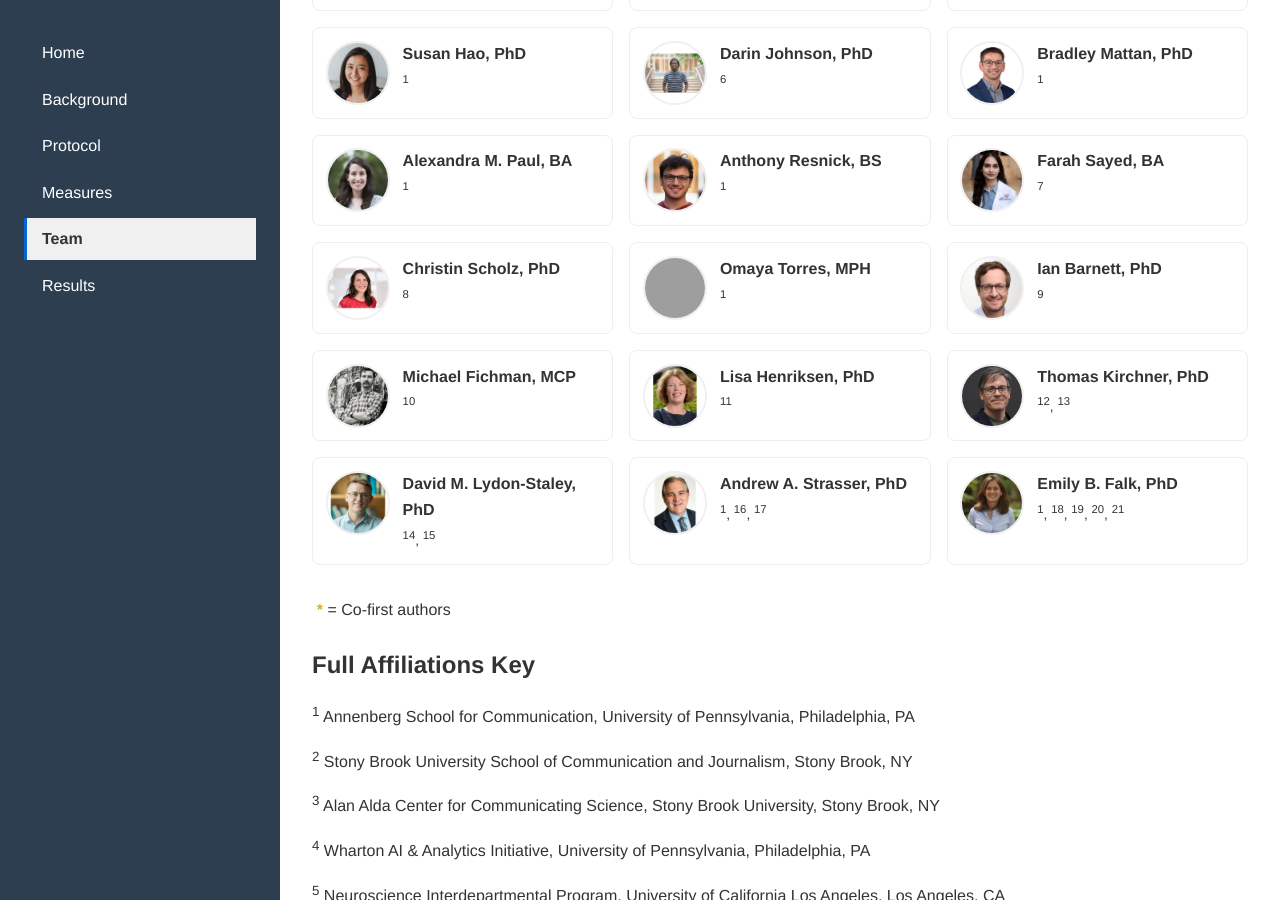
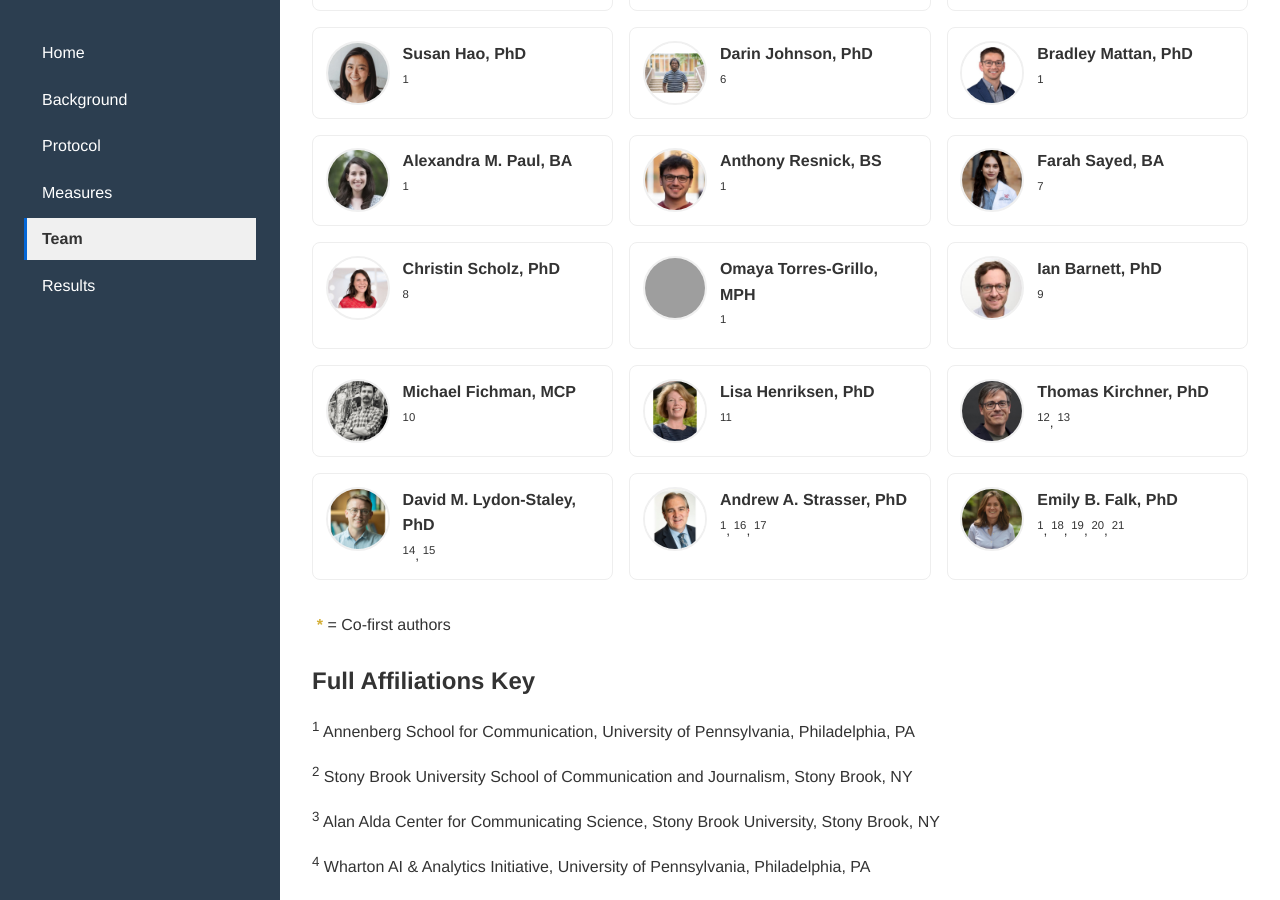
Before and after one commit to cnlab/geo-remote-website, a Jekyll site: the page built from docs/team/index.md, in a window 1280 px wide and 900 px high, scrolled down 311 px. Built offline with Jekyll 4.4.1, drawn with Linux system fonts in a browser that asks for light colours; grey boxes are pictures that could not be loaded.

Commit message:
Update Omaya

```diff
--- a/docs/_data/authors.yml
+++ b/docs/_data/authors.yml
@@ -42,7 +42,7 @@
 - name: "Christin Scholz, PhD"
   photo: "christinscholz.jpg"
   affil: [8]
-- name: "Omaya Torres, MPH"
+- name: "Omaya Torres-Grillo, MPH"
   photo: "omayatorres.jpg"
   affil: [1]
 - name: "Ian Barnett, PhD"
```
Also changed, not shown: 1 other file.
